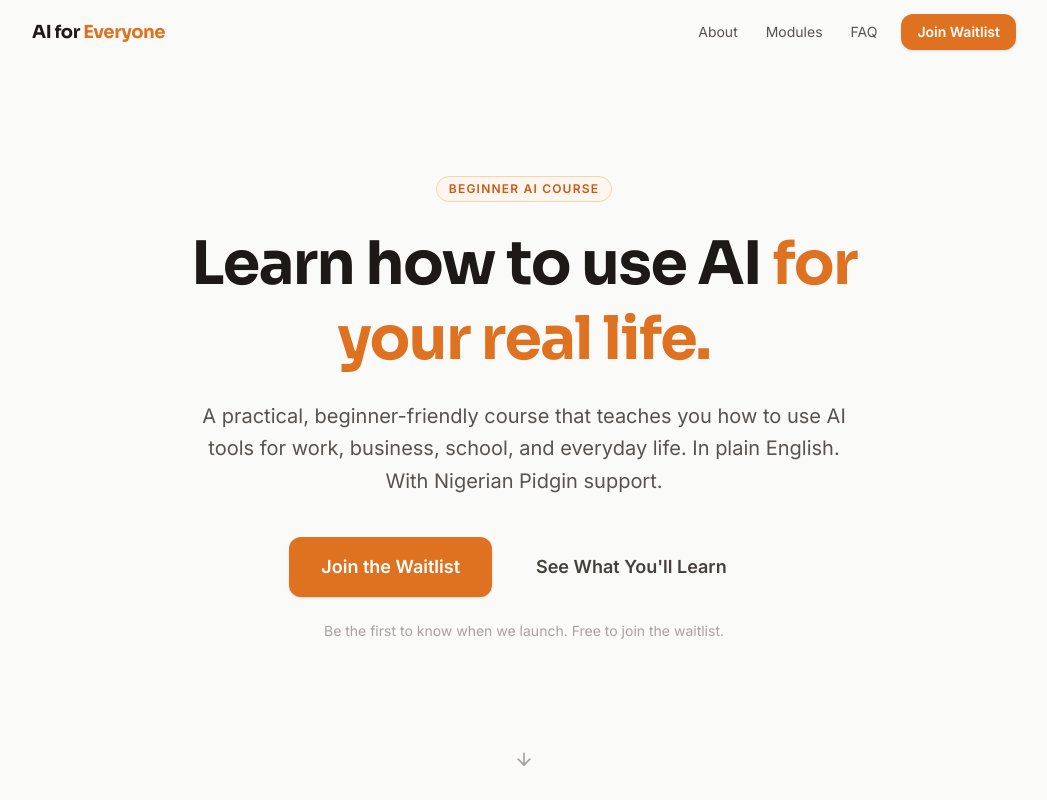
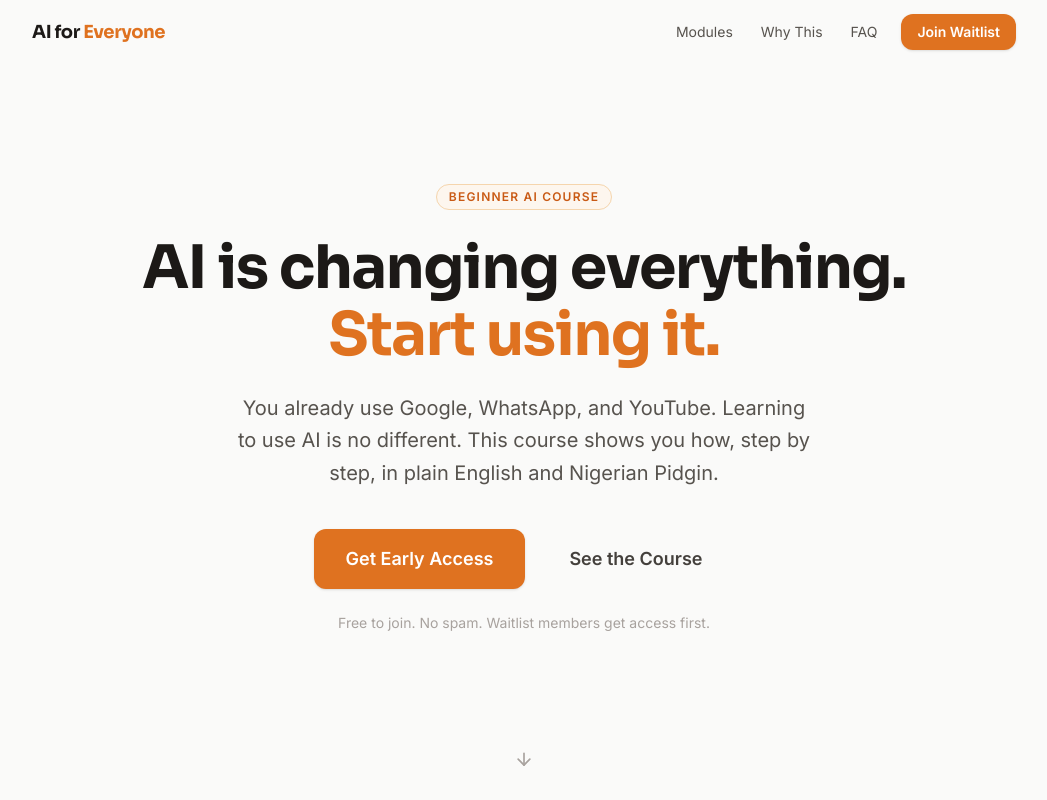
Before and after one commit to mekula59/ai-course-site, a React (Vite) app: page / in a window 1280 px wide. Shown: the top 800 px of the page, without its empty margins (116-1163 px from the left). Built offline with nearby package versions, Linux system fonts and the light colour scheme.

Commit message:
Build initial AI course landing page

```diff
--- a/src/components/Navbar.tsx
+++ b/src/components/Navbar.tsx
@@ -5,8 +5,8 @@ import { Menu, X } from "lucide-react";
 import { cn } from "@/lib/utils";
 
 const navLinks = [
-  { label: "About", href: "#modules" },
   { label: "Modules", href: "#modules" },
+  { label: "Why This", href: "#why" },
   { label: "FAQ", href: "#faq" },
 ];
 
--- a/src/components/sections/FinalCTA.tsx
+++ b/src/components/sections/FinalCTA.tsx
@@ -22,16 +22,16 @@ export function FinalCTA() {
       <div className="relative z-10 max-w-2xl mx-auto text-center">
         <FadeIn>
           <h2 className="font-display text-3xl sm:text-4xl md:text-5xl font-bold text-white mb-5 leading-tight">
-            The best time to learn AI was last year.
-            <br />
-            The second best time is now.
+            The people using AI today are not smarter.
+            <br className="hidden sm:block" />
+            They just started earlier.
           </h2>
         </FadeIn>
 
         <FadeIn delay={0.1}>
           <p className="text-brand-100 text-lg leading-relaxed mb-8 max-w-lg mx-auto">
-            Join the waitlist today. Be part of the first group to access the course
-            and start using AI before your competitors do.
+            Join the waitlist. Be part of the first group to access the course
+            and build real, practical AI skills from the ground up.
           </p>
         </FadeIn>
 
--- a/src/components/sections/Hero.tsx
+++ b/src/components/sections/Hero.tsx
@@ -22,24 +22,24 @@ export function Hero() {
 
         {/* Headline */}
         <motion.h1
-          className="font-display text-4xl sm:text-5xl md:text-6xl font-bold text-neutral-900 leading-tight tracking-tight mb-6"
+          className="font-display text-4xl sm:text-5xl md:text-6xl font-bold text-neutral-900 leading-[1.12] tracking-tight mb-6"
           initial={{ opacity: 0, y: 20 }}
           animate={{ opacity: 1, y: 0 }}
           transition={{ duration: 0.55, delay: 0.1, ease: [0.21, 0.47, 0.32, 0.98] }}
         >
-          Learn how to use AI{" "}
-          <span className="text-brand-500">for your real life.</span>
+          AI is changing everything.{" "}
+          <span className="text-brand-500">Start using it.</span>
         </motion.h1>
 
         {/* Sub-headline */}
         <motion.p
-          className="text-neutral-600 text-lg sm:text-xl leading-relaxed mb-10 max-w-2xl mx-auto"
+          className="text-neutral-600 text-lg sm:text-xl leading-relaxed mb-10 max-w-xl mx-auto"
           initial={{ opacity: 0, y: 20 }}
           animate={{ opacity: 1, y: 0 }}
           transition={{ duration: 0.55, delay: 0.2, ease: [0.21, 0.47, 0.32, 0.98] }}
         >
-          A practical, beginner-friendly course that teaches you how to use AI tools for work,
-          business, school, and everyday life. In plain English. With Nigerian Pidgin support.
+          You already use Google, WhatsApp, and YouTube. Learning to use AI is no different.
+          This course shows you how, step by step, in plain English and Nigerian Pidgin.
         </motion.p>
 
         {/* CTA buttons */}
@@ -53,14 +53,14 @@ export function Hero() {
             size="lg"
             onClick={() => document.getElementById("waitlist")?.scrollIntoView({ behavior: "smooth" })}
           >
-            Join the Waitlist
+            Get Early Access
           </Button>
           <Button
             variant="ghost"
             size="lg"
             onClick={() => document.getElementById("modules")?.scrollIntoView({ behavior: "smooth" })}
           >
-            See What You'll Learn
+            See the Course
           </Button>
         </motion.div>
 
@@ -71,7 +71,7 @@ export function Hero() {
           animate={{ opacity: 1 }}
           transition={{ duration: 0.5, delay: 0.5 }}
         >
-          Be the first to know when we launch. Free to join the waitlist.
+          Free to join. No spam. Waitlist members get access first.
         </motion.p>
       </div>
 
--- a/src/components/sections/LanguageSupport.tsx
+++ b/src/components/sections/LanguageSupport.tsx
@@ -11,11 +11,11 @@ export function LanguageSupport() {
               Language
             </SectionLabel>
             <h2 className="font-display text-3xl sm:text-4xl font-bold text-white mt-4 mb-4">
-              Plain English. And yes, Pidgin too.
+              Some things just make more sense in Pidgin.
             </h2>
-            <p className="text-neutral-400 text-lg max-w-xl mx-auto">
-              This course is designed to be understood by everyone, including those who think better
-              in Nigerian Pidgin.
+            <p className="text-neutral-400 text-lg max-w-lg mx-auto">
+              This is the only AI course that treats Nigerian Pidgin as a full learning
+              language. Not a translation. Not a footnote. The real thing.
             </p>
           </div>
         </FadeIn>
@@ -23,17 +23,18 @@ export function LanguageSupport() {
         <div className="grid grid-cols-1 sm:grid-cols-2 gap-5">
           {/* English card */}
           <FadeIn delay={0.1}>
-            <div className="p-6 bg-neutral-800 rounded-2xl border border-neutral-700 h-full">
-              <div className="text-2xl mb-3">🇬🇧</div>
-              <h3 className="font-semibold text-white text-base mb-3">Clear English</h3>
-              <p className="text-neutral-400 text-sm leading-relaxed mb-4">
-                No buzzwords, no assumptions, no tech speak. Everything is explained the way
-                a smart friend would explain it to you over coffee.
+            <div className="p-6 bg-neutral-800 rounded-2xl border border-neutral-700 h-full flex flex-col">
+              <div className="text-2xl mb-3">✍️</div>
+              <h3 className="font-semibold text-white text-base mb-3">Plain English</h3>
+              <p className="text-neutral-400 text-sm leading-relaxed mb-5 flex-1">
+                No buzzwords. No assumptions. Everything explained the way a smart
+                friend would explain it, not the way a textbook would.
               </p>
               <div className="bg-neutral-900 rounded-xl p-4 border border-neutral-700">
-                <p className="text-neutral-300 text-sm italic">
-                  "AI is a computer system that can understand your questions and give you
-                  useful answers, almost like texting a very knowledgeable assistant."
+                <p className="text-neutral-300 text-sm leading-relaxed italic">
+                  "AI is a computer program that can understand your questions
+                  and give you useful answers. Think of it as texting a very
+                  knowledgeable assistant."
                 </p>
               </div>
             </div>
@@ -41,17 +42,18 @@ export function LanguageSupport() {
 
           {/* Pidgin card */}
           <FadeIn delay={0.2}>
-            <div className="p-6 bg-brand-900 rounded-2xl border border-brand-800 h-full">
+            <div className="p-6 bg-brand-900 rounded-2xl border border-brand-800 h-full flex flex-col">
               <div className="text-2xl mb-3">🇳🇬</div>
-              <h3 className="font-semibold text-white text-base mb-3">Nigerian Pidgin Support</h3>
-              <p className="text-neutral-400 text-sm leading-relaxed mb-4">
-                For those who think and understand better in Pidgin, key lessons are available
-                in natural Nigerian Pidgin so nothing is lost in translation.
+              <h3 className="font-semibold text-white text-base mb-3">Nigerian Pidgin</h3>
+              <p className="text-neutral-400 text-sm leading-relaxed mb-5 flex-1">
+                Some concepts land better in Pidgin. We know that. So the full
+                course is available in natural, everyday Pidgin. No watered-down version.
               </p>
               <div className="bg-neutral-900 rounded-xl p-4 border border-brand-800">
-                <p className="text-brand-300 text-sm italic">
-                  "AI na computer wey fit understand your question and give you correct answer,
-                  like say you dey chat with person wey sabi everything."
+                <p className="text-brand-300 text-sm leading-relaxed italic">
+                  "AI na computer program wey fit understand wetin you ask am,
+                  and give you correct answer. E be like say you dey chat with
+                  person wey sabi everything."
                 </p>
               </div>
             </div>
@@ -60,7 +62,7 @@ export function LanguageSupport() {
 
         <FadeIn delay={0.3}>
           <p className="text-center text-neutral-500 text-sm mt-8">
-            You can switch between English and Pidgin at any time. Learn in the language that clicks for you.
+            Switch between English and Pidgin freely. Learn in the language that makes things click.
           </p>
         </FadeIn>
       </div>
--- a/src/components/sections/Waitlist.tsx
+++ b/src/components/sections/Waitlist.tsx
@@ -12,7 +12,7 @@ export function Waitlist() {
   const [loading, setLoading] = useState(false);
   const [error, setError] = useState("");
 
-  async function handleSubmit(e: React.FormEvent) {
+  async function handleSubmit(e: { preventDefault(): void }) {
     e.preventDefault();
     if (!email || !name) {
       setError("Please fill in both fields.");
@@ -41,11 +41,11 @@ export function Waitlist() {
           <div className="text-center mb-10">
             <SectionLabel className="mb-4">Join the Waitlist</SectionLabel>
             <h2 className="font-display text-3xl sm:text-4xl font-bold text-neutral-900 mt-4 mb-4">
-              Be first in line when we launch.
+              Get early access when we launch.
             </h2>
             <p className="text-neutral-500 text-base leading-relaxed max-w-sm mx-auto">
-              Leave your details below. We will notify you as soon as the course is ready
-              and give waitlist members early access.
+              Drop your details below. Waitlist members are the first to get in,
+              and will get a special early rate when we open.
             </p>
           </div>
         </FadeIn>
@@ -121,13 +121,17 @@ export function Waitlist() {
                     Joining...
                   </>
                 ) : (
-                  "Join the Waitlist"
+                  "Get Early Access"
                 )}
               </Button>
 
-              <p className="text-center text-xs text-neutral-400">
-                No spam. No selling your data. Just a heads up when we launch.
-              </p>
+              <div className="flex items-center justify-center gap-4 pt-1">
+                {["Free to join", "No spam", "Early rate for waitlist"].map((item) => (
+                  <span key={item} className="flex items-center gap-1 text-xs text-neutral-400">
+                    <span className="text-brand-400">✓</span> {item}
+                  </span>
+                ))}
+              </div>
             </form>
           )}
         </FadeIn>
--- a/src/components/sections/WhoIsItFor.tsx
+++ b/src/components/sections/WhoIsItFor.tsx
@@ -37,10 +37,11 @@ export function WhoIsItFor() {
           <div className="text-center mb-14">
             <SectionLabel className="mb-4">Who This Is For</SectionLabel>
             <h2 className="font-display text-3xl sm:text-4xl font-bold text-neutral-900 mt-4 mb-4">
-              This course is for you if...
+              This course was built for you.
             </h2>
             <p className="text-neutral-500 text-lg max-w-xl mx-auto">
-              No tech background needed. No coding required. Just a desire to learn and get practical results.
+              No tech background. No coding. No prior experience with AI.
+              Just a real desire to learn something useful.
             </p>
           </div>
         </FadeIn>
```
Also changed, not shown: src/components/sections/WhyDifferent.tsx (+4 -4 lines).
